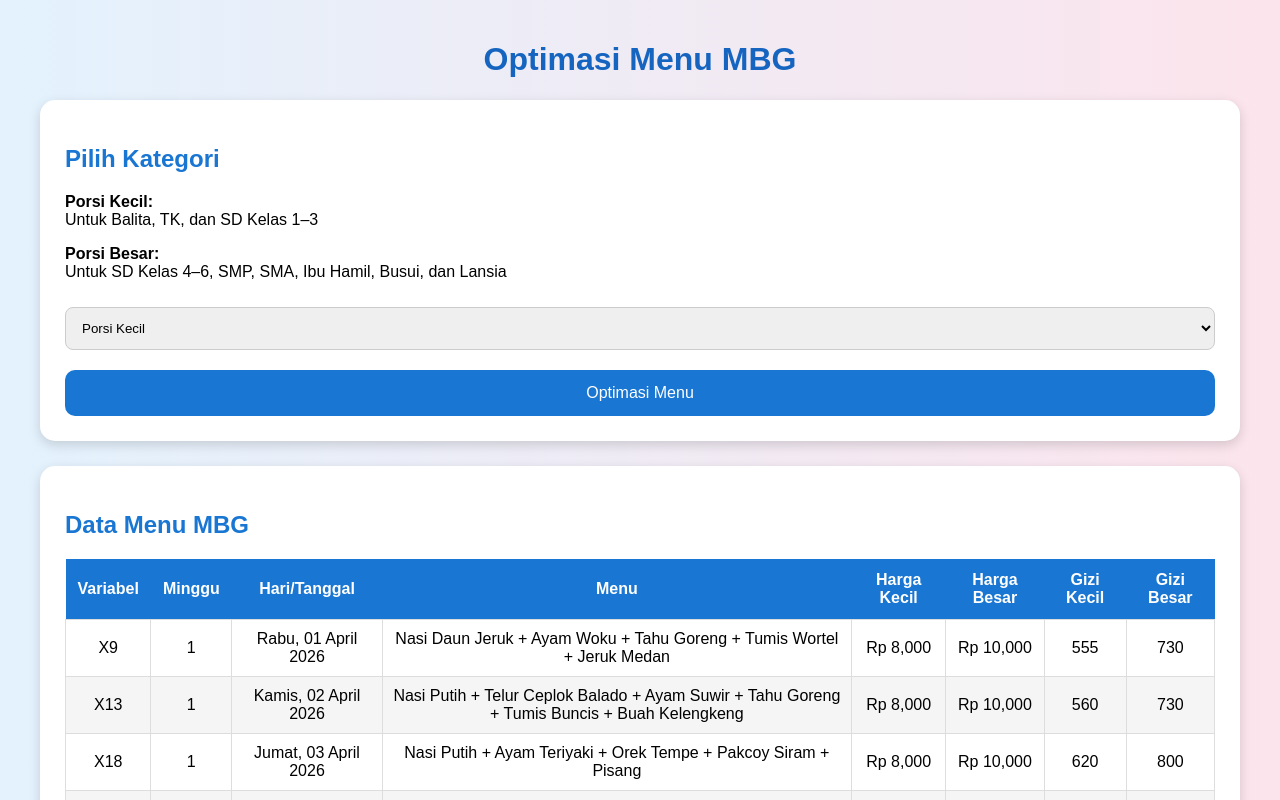
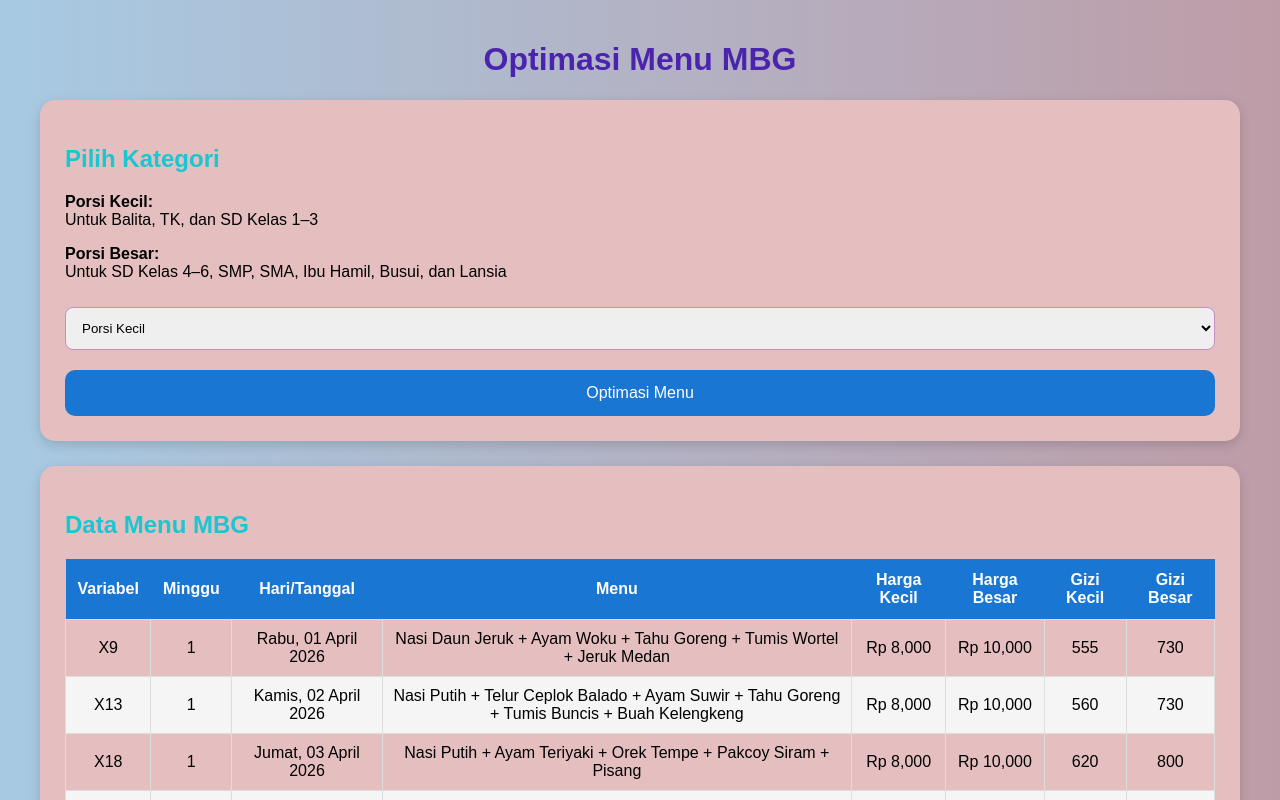
Before and after one commit to aaliyaahd/optimasi-menu-mbg, a plain HTML site: page index.html in a window 1280 px wide. Shown: the top 800 px of the page. Drawn offline with Linux system fonts and the light colour scheme.

Commit message:
Add files via upload

```diff
--- a/style.css
+++ b/style.css
@@ -1,6 +1,6 @@
 body{
   font-family: Arial, sans-serif;
-  background: linear-gradient(to right,#e3f2fd,#fce4ec);
+  background: linear-gradient(to right,#a7cae3,#be9ca7);
   margin:0;
   padding:20px;
 }
@@ -12,7 +12,7 @@ body{
 
 h1{
   text-align:center;
-  color:#1565c0;
+  color:#4b24ae;
 }
 
 .subtitle{
@@ -22,7 +22,7 @@ h1{
 }
 
 .card{
-  background:white;
+  background:rgb(229, 191, 191);
   padding:25px;
   margin-bottom:25px;
   border-radius:15px;
@@ -30,7 +30,7 @@ h1{
 }
 
 h2{
-  color:#1976d2;
+  color:#19c6d2;
 }
 
 label{
@@ -43,7 +43,7 @@ select{
   margin-top:10px;
   margin-bottom:20px;
   border-radius:8px;
-  border:1px solid #ccc;
+  border:1px solid #c48ec0;
 }
 
 button{
```
